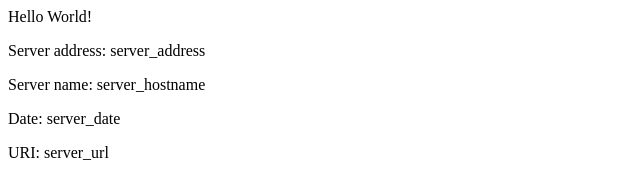
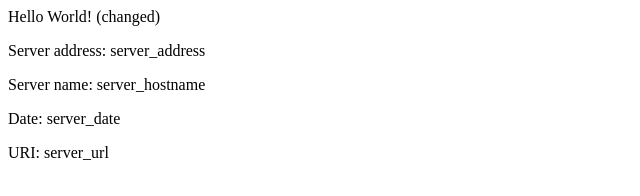
Before and after one commit to orlando1409/eks-example, a plain HTML site: page src/index.html in a window 1280 px wide. Shown: the full height of the page, 0-640 px from the left. Drawn offline with Linux system fonts and the light colour scheme.

Commit message:
v2 Updating home page

```diff
--- a/src/index.html
+++ b/src/index.html
@@ -2,7 +2,7 @@
 <title>Hello World (changed)</title>
 </head>
 <div class="info">
-<h>Hello World!</h>
+<h>Hello World! (changed)</h>
 <p><span>Server&nbsp;address:</span> <span>server_address</span></p>
 <p><span>Server&nbsp;name:</span> <span>server_hostname</span></p>
 <p class="smaller"><span>Date:</span> <span>server_date</span></p>
```
